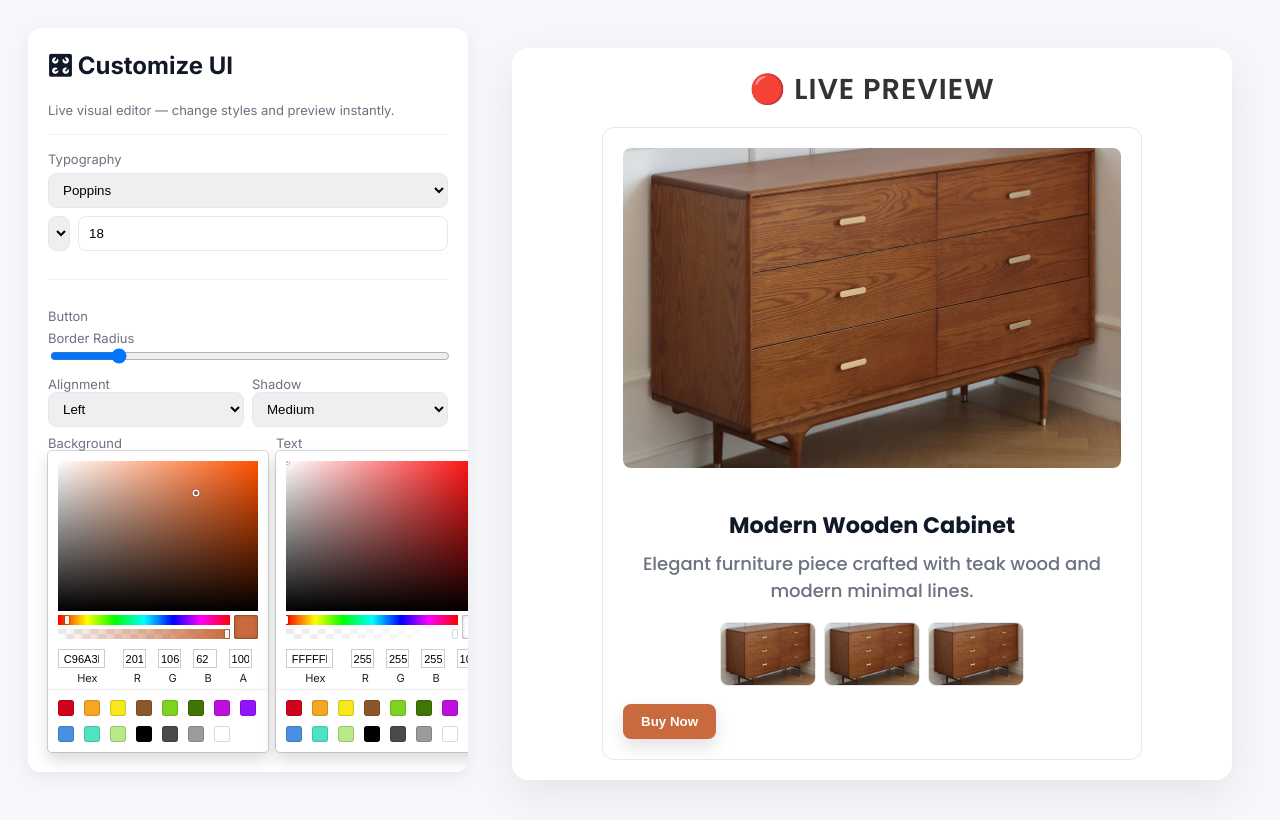
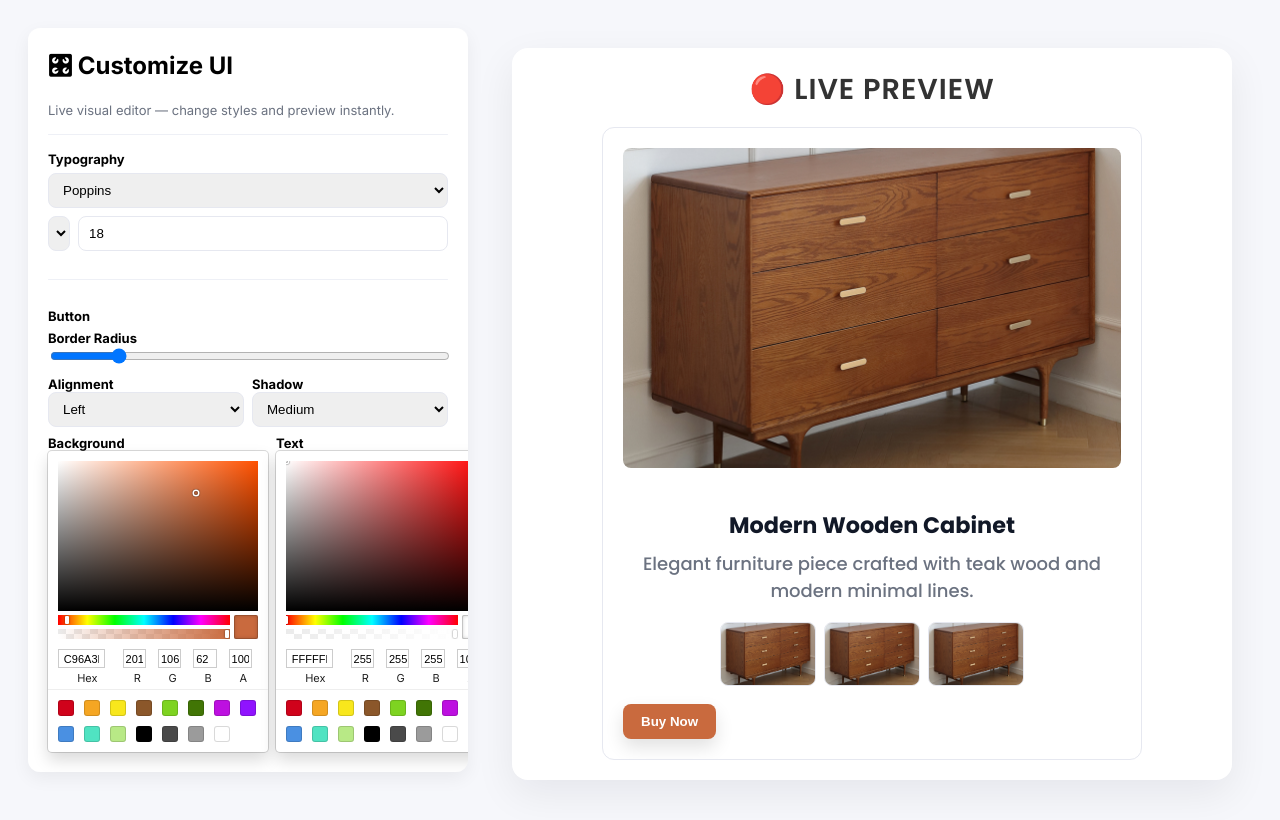
Before and after one commit to vishusingla24/Dynamic-UI-Editor, a React (Create React App) app: page / in a window 1280 px wide. Shown: the top 820 px of the page. Built offline with nearby package versions, Linux system fonts and the light colour scheme.

Commit message:
Update EditorPanel.jsx

```diff
--- a/src/components/EditorPanel.jsx
+++ b/src/components/EditorPanel.jsx
@@ -14,14 +14,14 @@ export default function EditorPanel({ settings, setSettings, onReset, onExport }
 
     return (
         <>
-            <h2 style={{ margin: 0 }}>🎛 Customize UI</h2>
+            <h2 style={{ margin: 0, fontWeight: "bold", color: "black" }}>🎛 Customize UI</h2>
             <p className="small">Live visual editor — change styles and preview instantly.</p>
             <div className="hr" />
 
             <div className="controls">
                 {/* Typography */}
                 <div>
-                    <div className="label">Typography</div>
+                    <div className="label" style={{ fontWeight: "bold", color: "black" }}>Typography</div>
                     <select className="input" value={settings.fontFamily} onChange={e => update("fontFamily", e.target.value)}>
                         <option>Poppins</option>
                         <option>Inter</option>
@@ -47,14 +47,14 @@ export default function EditorPanel({ settings, setSettings, onReset, onExport }
 
                 {/* Button */}
                 <div>
-                    <div className="label">Button</div>
-                    <div className="small">Border Radius</div>
+                    <div className="label" style={{ fontWeight: "bold", color: "black" }}>Button</div>
+                    <div className="small" style={{ fontWeight: "bold", color: "black" }}>Border Radius</div>
                     <input className="range" type="range" min={0} max={50} value={settings.buttonRadius}
                         onChange={e => update("buttonRadius", Number(e.target.value))} />
 
                     <div className="row" style={{ marginTop: 8, alignItems: "center" }}>
                         <div style={{ flex: 1 }}>
-                            <div className="small">Alignment</div>
+                            <div className="small" style={{ fontWeight: "bold", color: "black" }}>Alignment</div>
                             <select className="input" value={settings.buttonAlign} onChange={e => update("buttonAlign", e.target.value)}>
                                 <option value="left">Left</option>
                                 <option value="center">Center</option>
@@ -63,7 +63,7 @@ export default function EditorPanel({ settings, setSettings, onReset, onExport }
                         </div>
 
                         <div style={{ flex: 1 }}>
-                            <div className="small">Shadow</div>
+                            <div className="small" style={{ fontWeight: "bold", color: "black" }}>Shadow</div>
                             <select className="input" value={settings.buttonShadow} onChange={e => update("buttonShadow", e.target.value)}>
                                 <option value="none">None</option>
                                 <option value="small">Small</option>
@@ -75,11 +75,11 @@ export default function EditorPanel({ settings, setSettings, onReset, onExport }
 
                     <div style={{ display: "flex", gap: 8, marginTop: 8 }}>
                         <div style={{ flex: 1 }}>
-                            <div className="small">Background</div>
+                            <div className="small" style={{ fontWeight: "bold", color: "black" }}>Background</div>
                             <SketchPicker color={settings.buttonBg} onChangeComplete={c => update("buttonBg", c.hex)} />
                         </div>
                         <div style={{ flex: 1 }}>
-                            <div className="small">Text</div>
+                            <div className="small" style={{ fontWeight: "bold", color: "black" }}>Text</div>
                             <SketchPicker color={settings.buttonText} onChangeComplete={c => update("buttonText", c.hex)} />
                         </div>
                     </div>
@@ -89,18 +89,18 @@ export default function EditorPanel({ settings, setSettings, onReset, onExport }
 
                 {/* Gallery / Images */}
                 <div>
-                    <div className="label">Galleries / Images</div>
-                    <div className="small">Gallery Alignment</div>
+                    <div className="label" style={{ fontWeight: "bold", color: "black" }}>Galleries / Images</div>
+                    <div className="small" style={{ fontWeight: "bold", color: "black" }}>Gallery Alignment</div>
                     <select className="input" value={settings.galleryAlign} onChange={e => update("galleryAlign", e.target.value)}>
                         <option value="grid-left">Left</option>
                         <option value="grid-center">Center</option>
                         <option value="grid-right">Right</option>
                     </select>
 
-                    <div className="small" style={{ marginTop: 8 }}>Spacing between images ({settings.imageSpacing}px)</div>
+                    <div className="small" style={{ marginTop: 8, fontWeight: "bold", color: "black" }}>Spacing between images ({settings.imageSpacing}px)</div>
                     <input type="range" min={0} max={40} value={settings.imageSpacing} onChange={e => update("imageSpacing", Number(e.target.value))} />
 
-                    <div className="small" style={{ marginTop: 8 }}>Image border radius ({settings.imageRadius}px)</div>
+                    <div className="small" style={{ marginTop: 8, fontWeight: "bold", color: "black" }}>Image border radius ({settings.imageRadius}px)</div>
                     <input type="range" min={0} max={40} value={settings.imageRadius} onChange={e => update("imageRadius", Number(e.target.value))} />
                 </div>
 
@@ -108,16 +108,16 @@ export default function EditorPanel({ settings, setSettings, onReset, onExport }
 
                 {/* General Layout */}
                 <div>
-                    <div className="label">General Layout</div>
+                    <div className="label" style={{ fontWeight: "bold", color: "black" }}>General Layout</div>
 
-                    <div className="small">Card Corner Radius ({settings.cardRadius}px)</div>
+                    <div className="small" style={{ fontWeight: "bold", color: "black" }}>Card Corner Radius ({settings.cardRadius}px)</div>
                     <input type="range" min={0} max={40} value={settings.cardRadius} onChange={e => update("cardRadius", Number(e.target.value))} />
 
-                    <div className="small" style={{ marginTop: 8 }}>Container Padding ({settings.containerPadding}px)</div>
+                    <div className="small" style={{ marginTop: 8, fontWeight: "bold", color: "black" }}>Container Padding ({settings.containerPadding}px)</div>
                     <input type="range" min={0} max={60} value={settings.containerPadding} onChange={e => update("containerPadding", Number(e.target.value))} />
 
                     <div style={{ marginTop: 8 }}>
-                        <div className="small">Section background</div>
+                        <div className="small" style={{ fontWeight: "bold", color: "black" }}>Section background</div>
                         <SketchPicker color={settings.sectionBg} onChangeComplete={c => update("sectionBg", c.hex)} />
                     </div>
                 </div>
@@ -126,12 +126,12 @@ export default function EditorPanel({ settings, setSettings, onReset, onExport }
 
                 {/* Stroke / Border */}
                 <div>
-                    <div className="label">Stroke / Border</div>
+                    <div className="label" style={{ fontWeight: "bold", color: "black" }}>Stroke / Border</div>
 
-                    <div className="small">Stroke Color</div>
+                    <div className="small" style={{ fontWeight: "bold", color: "black" }}>Stroke Color</div>
                     <SketchPicker color={settings.strokeColor} onChangeComplete={c => update("strokeColor", c.hex)} />
 
-                    <div className="small" style={{ marginTop: 8 }}>Stroke Weight ({settings.strokeWeight}px)</div>
+                    <div className="small" style={{ marginTop: 8, fontWeight: "bold", color: "black" }}>Stroke Weight ({settings.strokeWeight}px)</div>
                     <input type="range" min={0} max={6} value={settings.strokeWeight} onChange={e => update("strokeWeight", Number(e.target.value))} />
                 </div>
 
@@ -139,7 +139,7 @@ export default function EditorPanel({ settings, setSettings, onReset, onExport }
 
                 {/* Layout switching & misc */}
                 <div>
-                    <div className="label">Layout Switching</div>
+                    <div className="label" style={{ fontWeight: "bold", color: "black" }}>Layout Switching</div>
                     <select className="input" value={settings.layoutMode} onChange={e => update("layoutMode", e.target.value)}>
                         <option value="desktop">Desktop layout</option>
                         <option value="compact">Compact layout</option>
```
